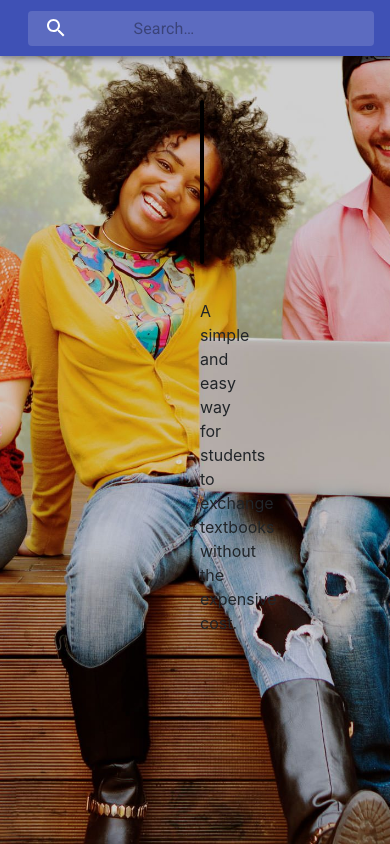
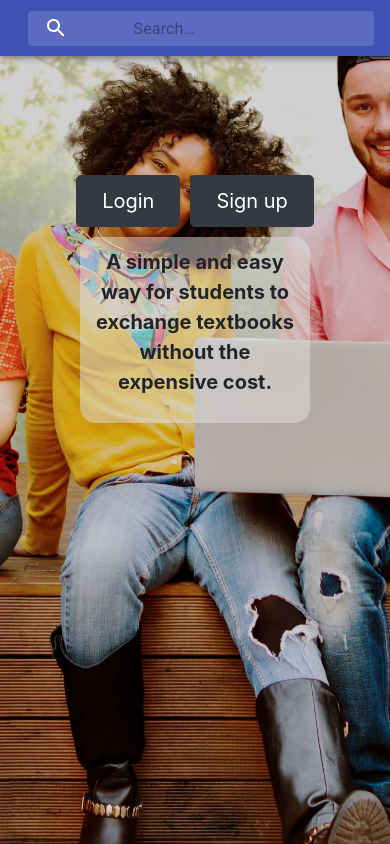
Before and after one commit to maurafortino/project-3, a React (Create React App) app in the folder client/: page /#/ in a window 390 px wide. Built offline with nearby package versions, Linux system fonts and the light colour scheme.

Commit message:
home page finished

```diff
--- a/client/src/pages/Home/Home.js
+++ b/client/src/pages/Home/Home.js
@@ -1,5 +1,4 @@
 import React, { Component } from "react";
-import Button from '@material-ui/core/Button';
 import "./home.css"
 
 class Home extends Component {
@@ -7,12 +6,16 @@ class Home extends Component {
         return (
             <div>
                 <div className="container-fluid">
-                    <div className="buttons-div">
+                    <div className="row align-items-center">
+                    <div className="buttons-div col-12">
+                        <button type="button" className="btn btn-dark btn-lg">Login</button>
+                        <button type="button" className="btn btn-dark btn-lg">Sign up</button>
+                        <div className="description">
+                            <p className="lead">A simple and easy way for students to exchange textbooks without the expensive cost.</p>
+                        </div>
+                    </div>
+                    </div>
 
-                    </div>
-                    <div className="description">
-                        <p>A simple and easy way for students to exchange textbooks without the expensive cost.</p>
-                    </div>
                 </div>
             </div>
         )
--- a/client/src/pages/Home/home.css
+++ b/client/src/pages/Home/home.css
@@ -7,18 +7,51 @@
     padding: 100px 200px;
 }
 
+.btn{
+    margin: 5px;
+    padding: 10px 25px;
+}
 
 .buttons-div{
     text-align: center;
-    margin: 0 auto;
-    padding: 5rem 0;
+    margin: 15px auto;
+    padding: 5rem 5rem;
     border-radius: 1rem;
-    border: black solid 2px;
+    /* border: black solid 2px; */
 }
 
 .description{
     background-color: rgba(225, 225, 225, .5);
     text-align: center;
     padding: 10px 0;
-    margin-top: 25px;
+    margin: 25px 105px 0 105px;
+    border-radius: 1rem;
 }
+
+.lead{
+    font-weight: bolder;
+}
+
+/* media queries */
+@media only screen and (max-width: 600px) {
+    .container-fluid{
+        padding: 15px 5px;
+    }
+    .buttons-div{
+        margin: 75px auto;
+    }
+    .description{
+        margin: 5px 10px 0 10px;
+        padding: 10px;
+    }
+}
+
+@media only screen and (max-width: 768px) and (min-width: 601px){
+    .container-fluid{
+        padding: 30px 10px;
+    }
+    .buttons-div{
+        margin: 10px auto;
+        padding: 3rem 3rem;
+    }
+}
```
